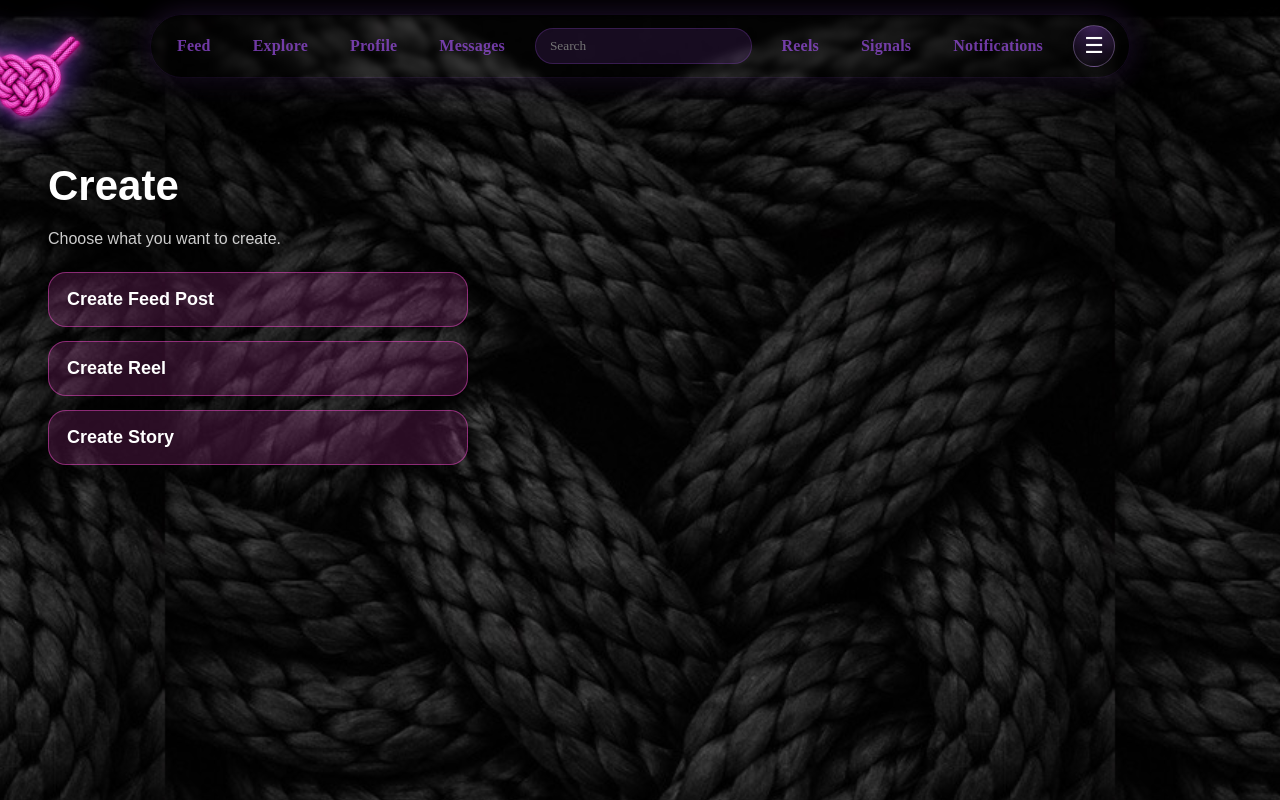
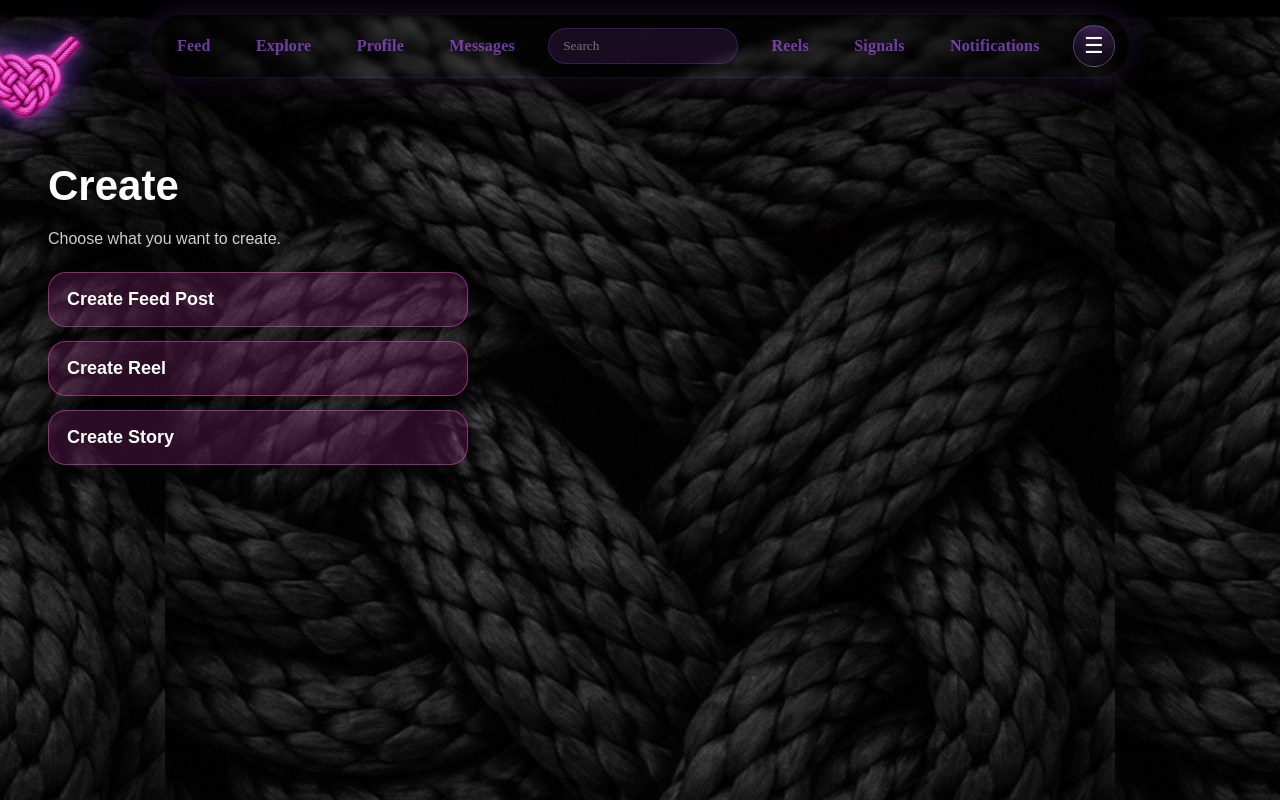
Before and after one commit to Stephensr50/Unbound, a Next.js app in the folder unbound2/: page /create in a window 1280 px wide. Built offline with nearby package versions, Linux system fonts and the light colour scheme; no server answers; a web font is replaced by a local one.

Commit message:
Readjust for searchbar on tablet

```diff
--- a/unbound2/app/components/TopNav.tsx
+++ b/unbound2/app/components/TopNav.tsx
@@ -307,7 +307,13 @@ Messages
 {unread > 0 && <span style={badgeStyle}>{msgBadgeText}</span>}
 </Link>
 
-<form onSubmit={onSubmit} style={{ flex: 1 }}>
+<form
+onSubmit={onSubmit}
+style={{
+flex: "0 0 190px",
+minWidth: 190,
+}}
+>
 <div
 style={{
 display: "flex",
```
